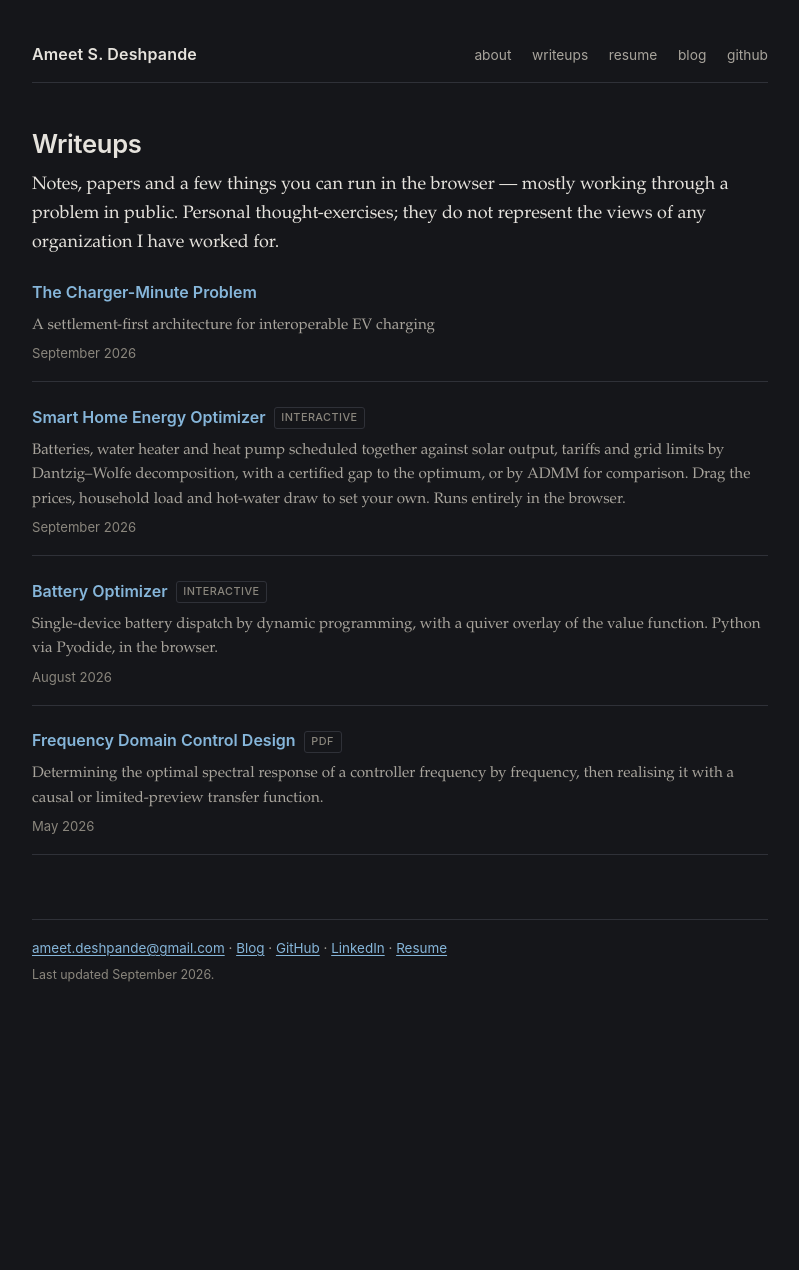
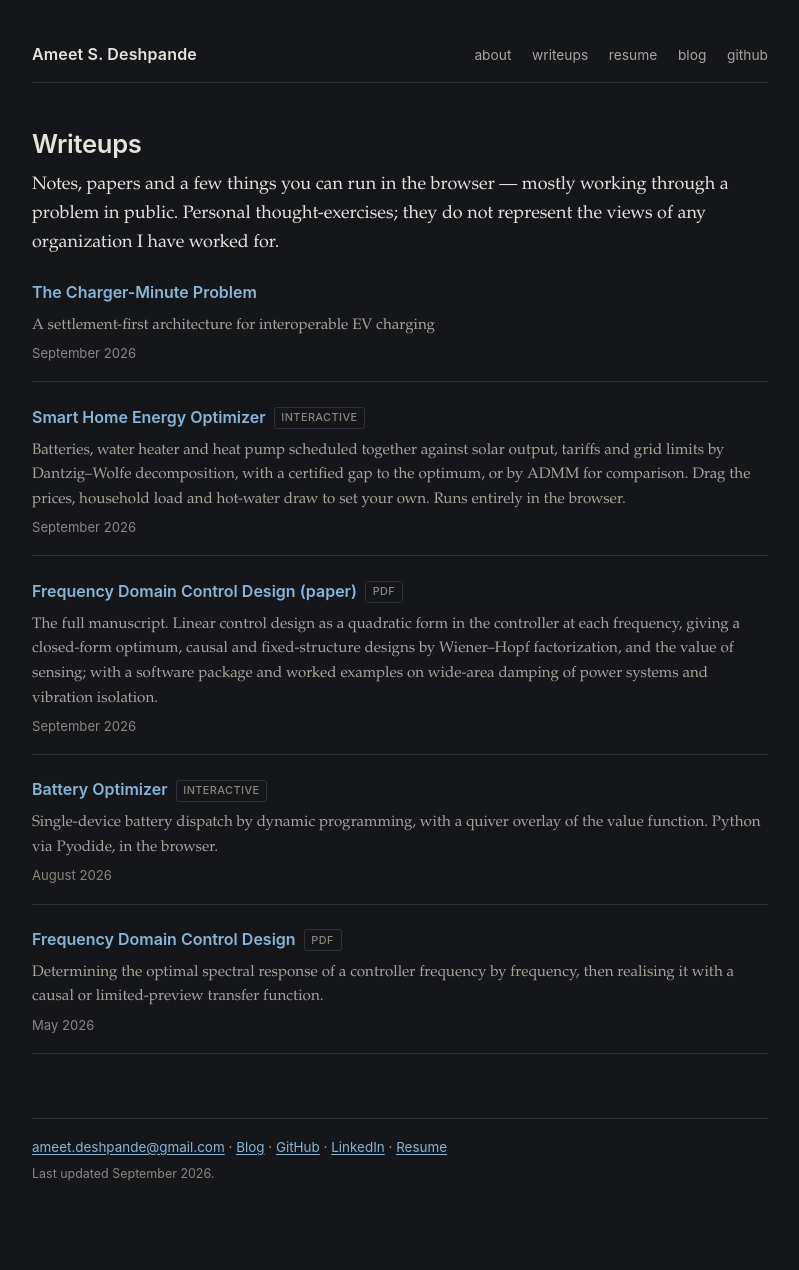
Before and after one commit to ameetdesh/ameetdesh.github.io, a Jekyll site: the page built from writeups/index.md, in a window 1280 px wide. Shown: the whole page, without its empty margins (240-1039 px from the left). Built offline with Jekyll 4.4.1, drawn with Linux system fonts in a browser that asks for light colours; before the commit the page ends 1071 px from its top, so only the background shows below that.

Commit message:
Writeups: the frequency-domain control design paper
The full manuscript (57 pages, 21 September 2026), as writeups/FreqDomDesign_paper.pdf,
byte-identical to FreqDomDesign_v2.pdf as committed with its source. Listed on the
writeups page beside the shorter May write-up.

Co-Authored-By: Claude Opus 5.5 <noreply@anthropic.com>

```diff
--- a/writeups/index.md
+++ b/writeups/index.md
@@ -12,6 +12,11 @@ extras:
     url: /multi_device_optimizer_standalone.html
     date: September 2026
     tag: Interactive
+  - title: Frequency Domain Control Design (paper)
+    subtitle: The full manuscript. Linear control design as a quadratic form in the controller at each frequency, giving a closed-form optimum, causal and fixed-structure designs by Wiener–Hopf factorization, and the value of sensing; with a software package and worked examples on wide-area damping of power systems and vibration isolation.
+    url: /writeups/FreqDomDesign_paper.pdf
+    date: September 2026
+    tag: PDF
   - title: Battery Optimizer
     subtitle: Single-device battery dispatch by dynamic programming, with a quiver overlay of the value function. Python via Pyodide, in the browser.
     url: /pyodide_optimizer_standalone.html
```
Also changed, not shown: 1 other file.
